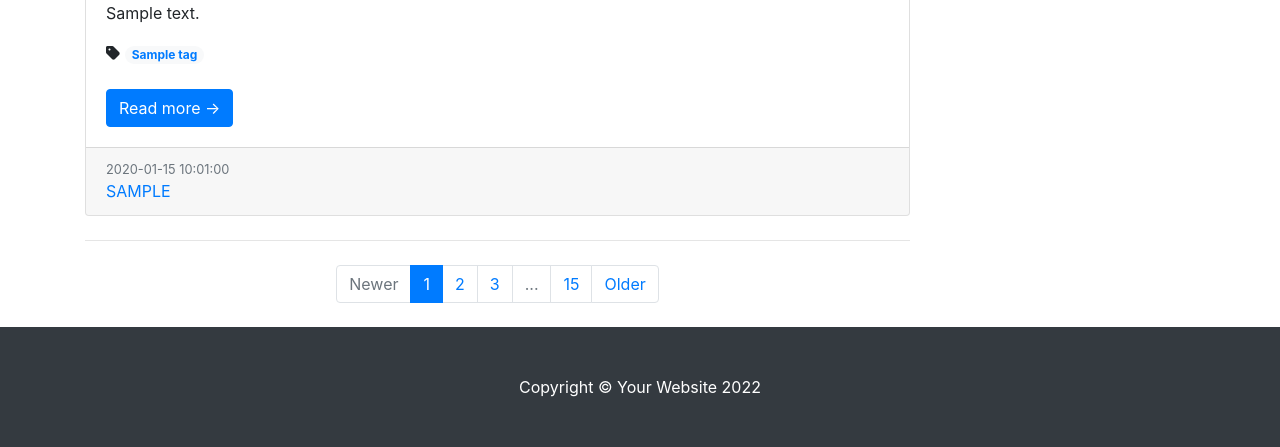
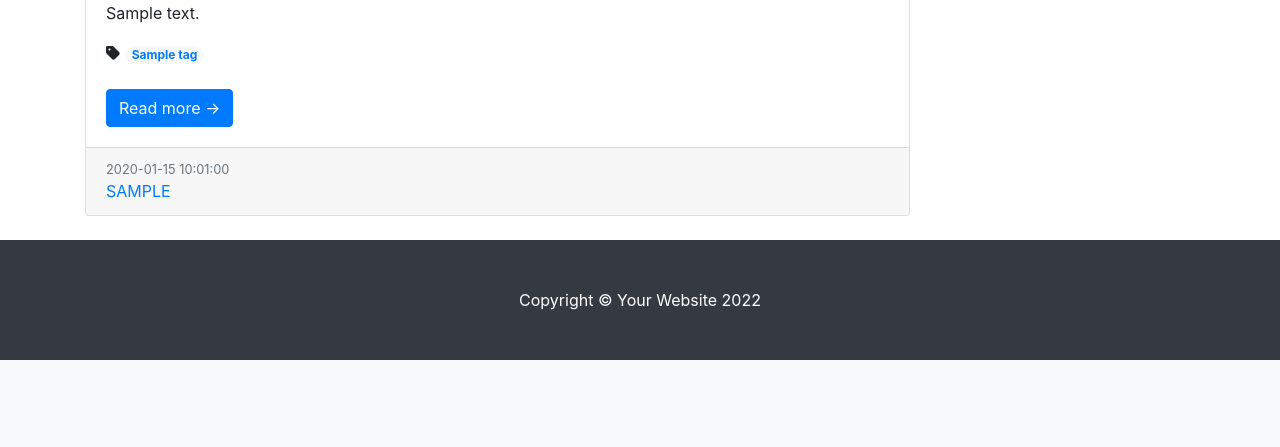
Before and after one commit to kbannie/Blog_Django_project, a Django app: page /blog/ in a window 1280 px wide. Shown: the part 822-1269 px from the top of the page. After the commit the page ends 1182 px from the top, so only its background shows below. Run offline with Django 4.2, Linux system fonts and the light colour scheme; tables that the repository leaves empty hold one stand-in row (values such as "Sample post"); grey boxes marked "Sample" are stand-in pictures; some libraries are stand-ins or nearby versions.

Commit message:
여러 페이지에 나누어 보여주기

```diff
--- a/blog/templates/blog/post_list.html
+++ b/blog/templates/blog/post_list.html
@@ -63,18 +63,23 @@
 					{% else %}
 						<h5>아무 게시물이 없습니다.</h5>
 				{% endif %}
+
 				<!-- Pagination-->
+				{% if is_paginated %}
 				<nav aria-label="Pagination">
 					<hr class="my-0" />
 					<ul class="pagination justify-content-center my-4">
-						<li class="page-item disabled"><a class="page-link" href="#" tabindex="-1" aria-disabled="true">Newer</a>
-						</li>
-						<li class="page-item active" aria-current="page"><a class="page-link" href="#!">1</a></li>
-						<li class="page-item"><a class="page-link" href="#!">2</a></li>
-						<li class="page-item"><a class="page-link" href="#!">3</a></li>
-						<li class="page-item disabled"><a class="page-link" href="#!">...</a></li>
-						<li class="page-item"><a class="page-link" href="#!">15</a></li>
-						<li class="page-item"><a class="page-link" href="#!">Older</a></li>
+						{% if page_obj.has_previous %}
+						<li class="page-item"><a class="page-link" href="?page={{page_obj.previous_page_number}}" tabindex="-1" aria-disabled="true">Newer</a></li>
+						{% else %}
+						<li class="page-item disabled"><a class="page-link" href="#" tabindex="-1" aria-disabled="true">Newer</a></li>
+						{% endif %}
+						{% if page_obj.has_next %}
+						<li class="page-item"><a class="page-link" href="?page={{page_obj.next_page_number}}">Older</a></li>
+						{% else %}
+						<li class="page-item disabled"><a class="page-link" href="#!">Older</a></li>
+						{% endif %}
 					</ul>
 				</nav>
+				{% endif %}
 {% endblock %}
--- a/blog/views.py
+++ b/blog/views.py
@@ -88,6 +88,7 @@ class PostCreate(LoginRequiredMixin, UserPassesTestMixin, CreateView):
 class PostList(ListView):
     model=Post
     ordering = '-pk'
+    paginate_by = 5
     # 템플릿 모델명_list.html : post_list.html4
     # 파라미터 모델명_list : post_list
 
```
